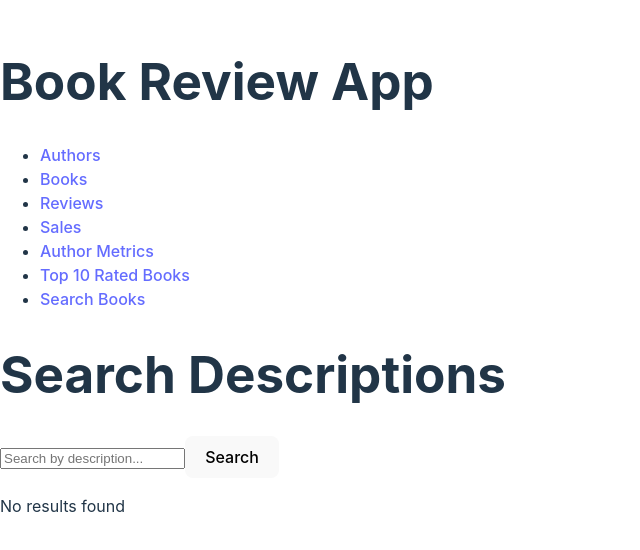
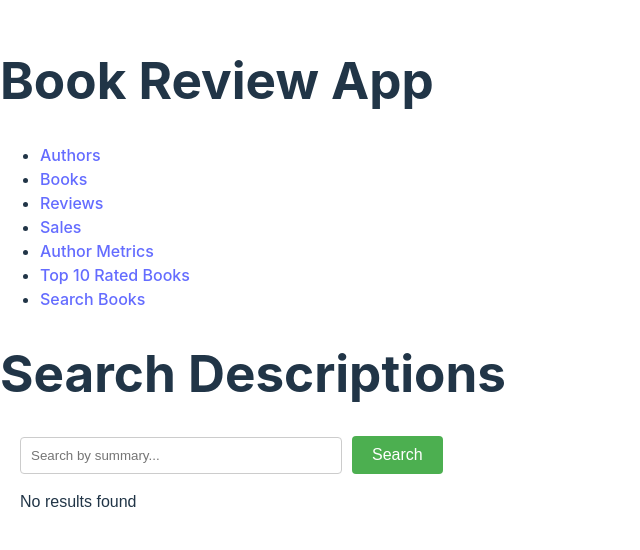
Before and after one commit to jmcaussade/SA_Entrega1, a React (Vite) app in the folder Front/: page /search-books in a window 1280 px wide. Shown: the part 124-674 px from the top of the page, without its empty margins (0-640 px from the left). Built offline with nearby package versions, Linux system fonts and the light colour scheme; the HTML template or start-up script is replaced by a standard one.

Commit message:
embellecimiento listo. falta paginar resultados y ver tema ids autores.

```diff
--- /dev/null
+++ b/Front/src/components/SearchBooks.css
@@ -0,0 +1,55 @@
+.search-books-container {
+    margin: 20px;
+    font-family: Arial, sans-serif;
+  }
+
+  .search-input {
+    padding: 10px;
+    margin-right: 10px;
+    border: 1px solid #ccc;
+    border-radius: 4px;
+    width: 300px;
+  }
+
+  .search-button {
+    padding: 10px 20px;
+    background-color: #4CAF50;
+    color: white;
+    border: none;
+    border-radius: 4px;
+    cursor: pointer;
+  }
+
+  .search-button:disabled {
+    background-color: #ccc;
+    cursor: not-allowed;
+  }
+
+  .error-text {
+    color: red;
+  }
+
+  .results-table {
+    width: 100%;
+    border-collapse: collapse;
+    margin-top: 20px;
+  }
+
+  .results-table th,
+  .results-table td {
+    border: 1px solid #ddd;
+    padding: 8px;
+  }
+
+  .results-table th {
+    background-color: #f2f2f2;
+    text-align: left;
+  }
+
+  .results-table tr:nth-child(even) {
+    background-color: #f9f9f9;
+  }
+
+  .results-table tr:hover {
+    background-color: #ddd;
+  }
--- a/Front/src/components/SearchBooks.jsx
+++ b/Front/src/components/SearchBooks.jsx
@@ -1,5 +1,6 @@
 import React, { useState } from 'react';
 import axios from 'axios';
+import './SearchBooks.css'; // Importing the CSS file for styling
 
 const SearchBooks = () => {
   const [searchTerm, setSearchTerm] = useState('');
@@ -33,25 +34,26 @@ const SearchBooks = () => {
   };
 
   return (
-    <div>
+    <div className="search-books-container">
       <input
         type="text"
-        placeholder="Search by description..."
+        placeholder="Search by summary..."
         value={searchTerm}
         onChange={(e) => setSearchTerm(e.target.value)}
+        className="search-input"
       />
-      <button onClick={handleSearch} disabled={loading}>
+      <button onClick={handleSearch} disabled={loading} className="search-button">
         {loading ? 'Searching...' : 'Search'}
       </button>
       {loading && <p>Loading...</p>}
-      {error && <p style={{ color: 'red' }}>{error}</p>}
+      {error && <p className="error-text">{error}</p>}
       {results.length > 0 ? (
-        <table>
+        <table className="results-table">
           <thead>
             <tr>
               <th>Title</th>
               <th>Author</th>
-              <th>Description</th>
+              <th>Summary</th>
             </tr>
           </thead>
           <tbody>
```
